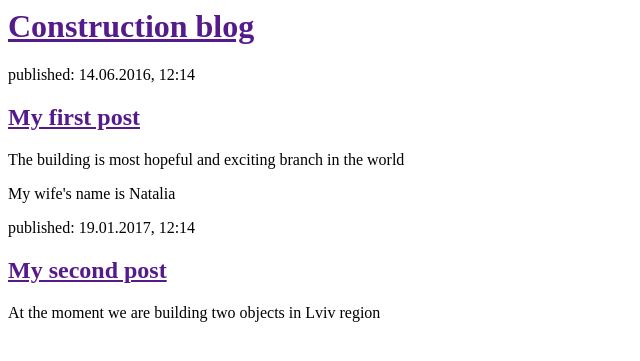
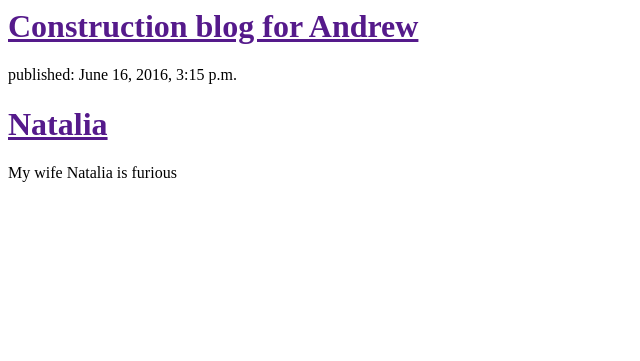
Before and after one commit to Djohne/my-first-blog, a Django app: page / in a window 1280 px wide. Shown: the top 361 px of the page, without its empty margins (0-640 px from the left). Run offline with Django 3.2, Linux system fonts and the light colour scheme; data comes from the database, SQL or seed files in the repository; both versions use the stored data as it was after the commit.

Commit message:
Modified template to display posts from database

```diff
--- a/blog/templates/blog/post_list.html
+++ b/blog/templates/blog/post_list.html
@@ -1,23 +1,25 @@
 <html>
     <head>
-        <title>construction blog</title>
+        <title>construction's blog</title>
     </head>
     <body>
         <div>
-            <h1><a href="">Construction blog</a></h1>
+            <h1><a href="">Construction blog for Andrew</a></h1>
         </div>
 
-        <div>
-            <p>published: 14.06.2016, 12:14</p>
-            <h2><a href="">My first post</a></h2>
-            <p>The building is most hopeful and exciting branch in the world</p>
-	    <p>My wife's name is Natalia</p>
-        </div>
 
-        <div>
-            <p>published: 19.01.2017, 12:14</p>
-            <h2><a href="">My second post</a></h2>
-            <p>At the moment we are building two objects in Lviv region</p>
-        </div>
+	    {% for post in posts %}
+	    <div>
+                <p>published: {{ post.published_date }}</p>
+                <h1><a href="">{{ post.title }}</a></h1>
+                <p>{{ post.text|linebreaksbr }}</p>
+
+
+
+	    </div>
+
+	    {% endfor %}
+
+
     </body>
 </html>
--- a/blog/views.py
+++ b/blog/views.py
@@ -1,6 +1,11 @@
 from django.shortcuts import render
+from .models import Post
 
-# Create your views here.
+
+from django.shortcuts import render
+from django.utils import timezone
+from .models import Post
 
 def post_list(request):
-    return render(request, 'blog/post_list.html', {})
+    posts = Post.objects.filter(published_date__lte=timezone.now()).order_by('published_date')
+    return render(request, 'blog/post_list.html', {"posts": posts})
```
Also changed, not shown: db.sqlite3.
